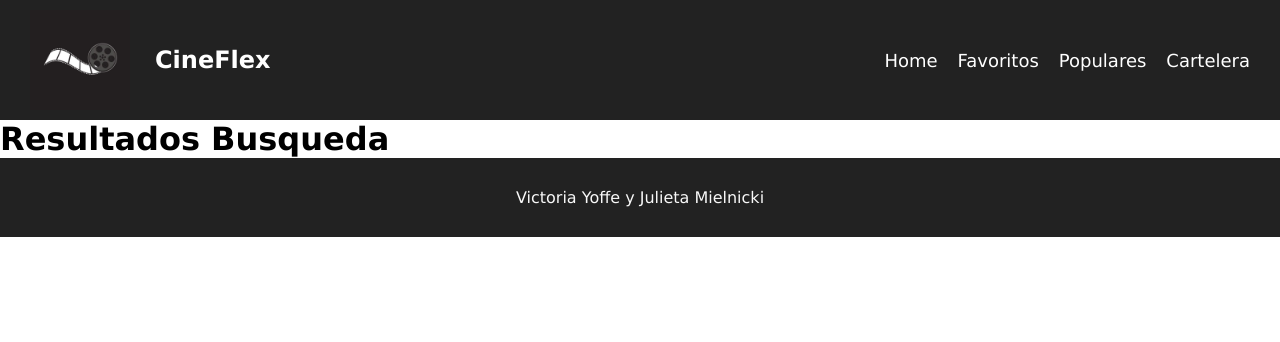
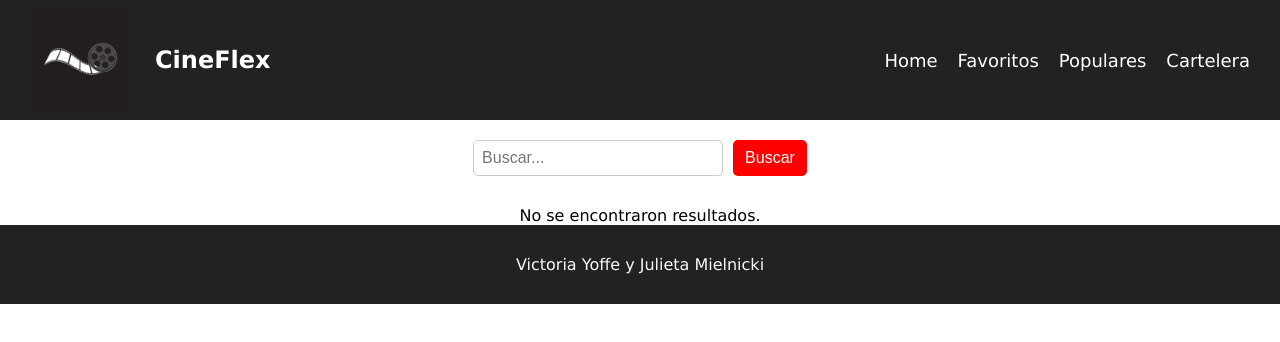
Before and after one commit to vickyyoffe/PI-YM, a React (Create React App) app in the folder proyecto/: page /busqueda/1 in a window 1280 px wide. Shown: the top 342 px of the page. Built offline with nearby package versions, Linux system fonts and the light colour scheme.

Commit message:
arreglé algo de home

```diff
--- a/proyecto/src/App.js
+++ b/proyecto/src/App.js
@@ -23,7 +23,7 @@ function App() {
         <Route path={'/'} exact={true} component={Home} />
         <Route path={'/favoritos'} exact={true} component={Favoritos} />
         <Route path={'/detalle/:id'} component={Detalle} />
-        <Route path={'/busqueda/:resultado'} component={Busqueda} />
+        <Route path={'/busqueda'} component={Busqueda} />
         <Route path={'/populares'} component={Populares} />
         <Route path={'/cartelera'} component={Cartelera} />
         <Route path={''} component={NotFound} />
--- a/proyecto/src/components/Peliculas/Peliculas.js
+++ b/proyecto/src/components/Peliculas/Peliculas.js
@@ -40,11 +40,11 @@ class Peliculas extends Component{
             <React.Fragment>
                 <h1 className="titulo-peliculas">Peliculas populares</h1>
                 <section className="peliculas-container">
-                    {this.state.peliculasPopulares.map((unaPeli, idx) => <PeliPopulares key= {unaPeli.name + idx} dataPeliPop = {unaPeli}/>)}
+                    {this.state.peliculasPopulares.slice(0,4).map((unaPeli, idx) => <PeliPopulares key= {unaPeli.name + idx} dataPeliPop = {unaPeli}/>)}
                 </section>
                 <h1 className="titulo-peliculas">Peliculas en cartelera</h1>
                 <section className="peliculas-container">
-                {this.state.peliculasCartelera.map((unaPeli, idx) => <PeliCartelera key= {unaPeli.name + idx} dataPeliPop = {unaPeli}/>)}
+                {this.state.peliculasCartelera.slice(0,4).map((unaPeli, idx) => <PeliCartelera key= {unaPeli.name + idx} dataPeliPop = {unaPeli}/>)}
                 </section>
             </React.Fragment>
         )
--- a/proyecto/src/components/peliPopulares/peliPopulares.js
+++ b/proyecto/src/components/peliPopulares/peliPopulares.js
@@ -67,6 +67,7 @@ class PeliPopulares extends Component{
         fav: false
     })
     }
+
      render() {
             return (
               <article className="pelicula">
--- a/proyecto/src/screens/Busqueda/Busqueda.js
+++ b/proyecto/src/screens/Busqueda/Busqueda.js
@@ -1,9 +1,9 @@
 import React from 'react'
+import FormBusqueda from '../../components/FormBusqueda/FormBusqueda';
+
 function Busqueda(){
     return(
-    <div>
-         <h1>Resultados Busqueda</h1>
-    </div>
+    <FormBusqueda />
     )
 }
 
```
